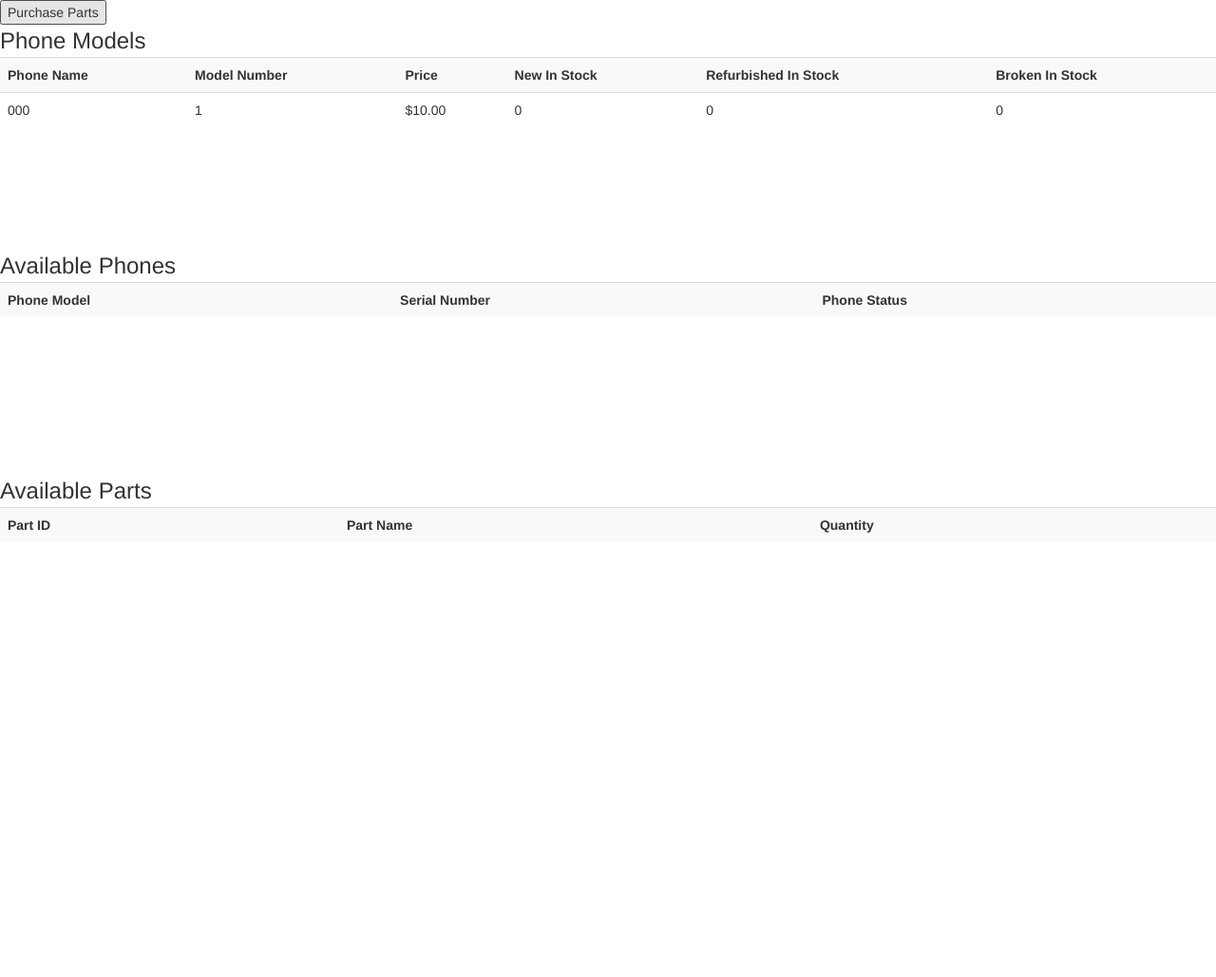
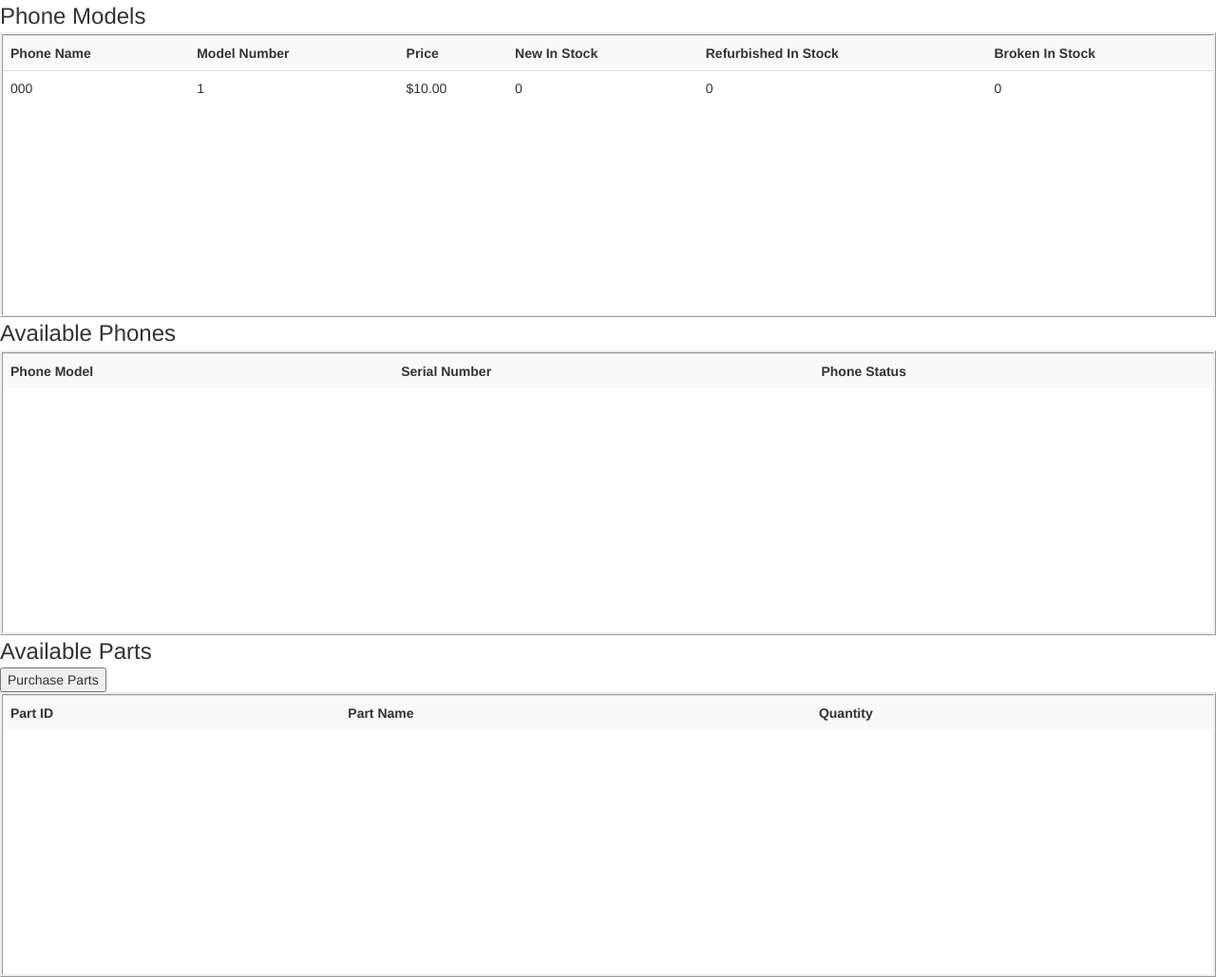
Before and after one commit to LukeHarrold/Inventory343, a Flask app: page / in a window 1280 px wide. Shown: the whole page at 95% size. Before the commit the page ends 561 px from the top, so only its background shows below. Run offline with Flask 2, Linux system fonts and the light colour scheme; tables that the repository leaves empty hold one stand-in row (values such as "Sample post"); lists and menus that the app fills with data are empty; some libraries are stand-ins or nearby versions.

Commit message:
Less Potato Tables

```diff
--- a/templates/layout.html
+++ b/templates/layout.html
@@ -8,23 +8,19 @@
   <script src="https://maxcdn.bootstrapcdn.com/bootstrap/3.3.7/js/bootstrap.min.js"></script>
   <style>
     div {
-      height: 237px;
+      height: 300px;
       overflow: scroll;
+      border-style: ridge;
     }
   </style>
 </head>
 {% block body %}
 
 
-<form action={{url_for('purchase_parts_form')}}>
-    <input type = "submit" value = "Purchase Parts" />
-</form>
-
-
 <!--Table containing a broad overview of each type of phone in stock, each types price, and each types condition.-->
+<font size="+2">Phone Models</font>
 <div>
 <table class="table table-striped">
-  <font size="+2">Phone Models</font>
   <tr>
     <th>Phone Name</th>
     <th>Model Number</th>
@@ -47,9 +43,9 @@
 </div>
 
 <!--A table showing all the available phones-->
+<font size="+2">Available Phones</font>
 <div>
 <table class="table table-striped">
-  <font size="+2">Available Phones</font>
   <tr>
     <th>Phone Model</th>
     <th>Serial Number</th>
@@ -71,9 +67,12 @@
 
 
 <!--A table showing how many available parts there are for each phone type-->
+<font size="+2">Available Parts</font>
+<form action={{url_for('purchase_parts_form')}}>
+    <input type = "submit" value = "Purchase Parts" />
+</form>
 <div>
 <table class="table table-striped">
-	<font size="+2">Available Parts</font>
   <tr>
     <th>Part ID</th>
     <th>Part Name</th>
```
